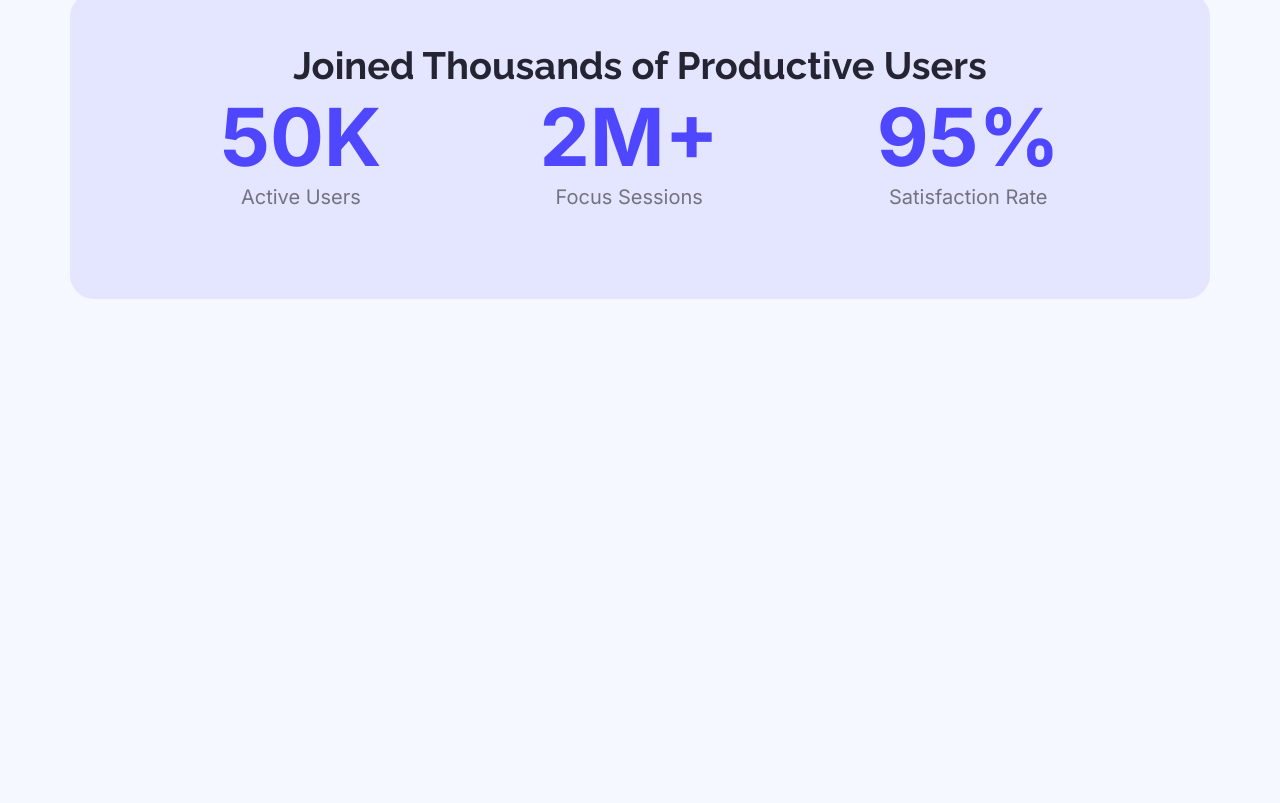
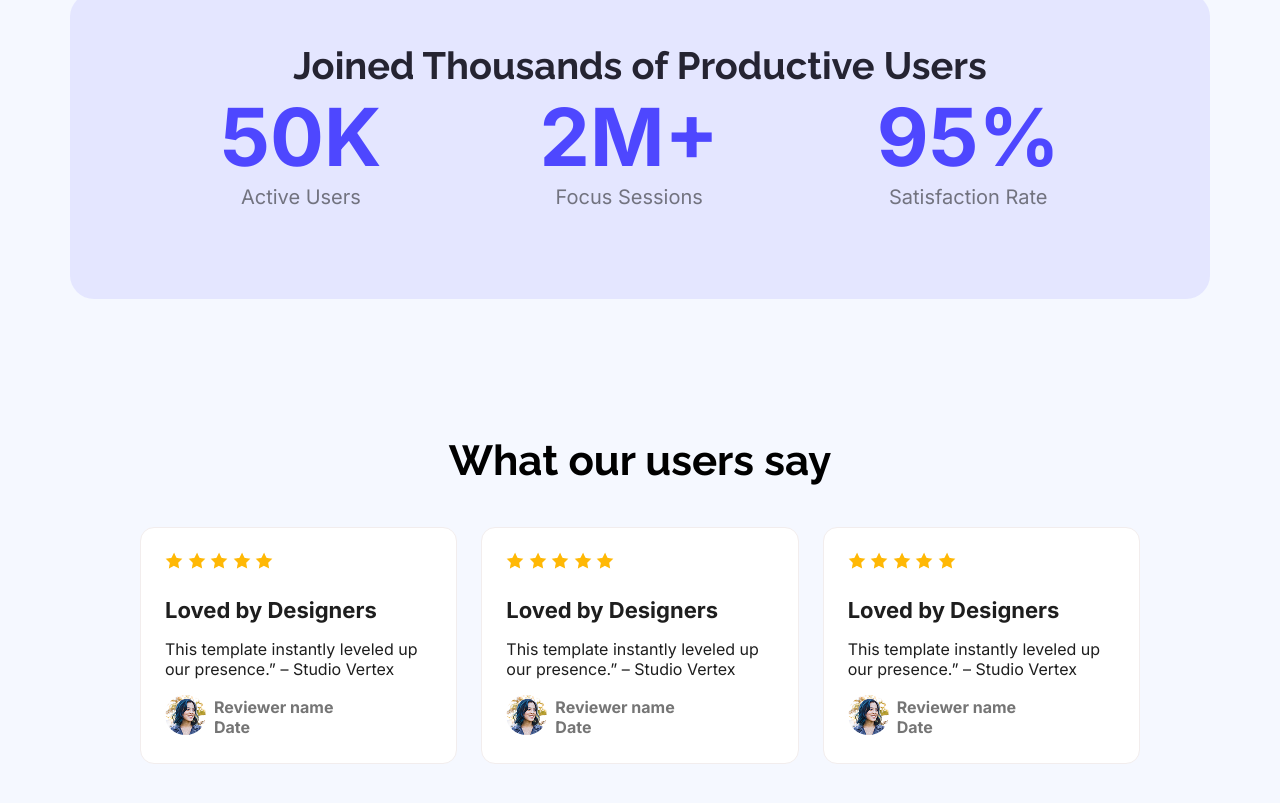
Before and after one commit to Jayantikadey/B12A1-web-flow, a plain HTML site: page index.html in a window 1280 px wide. Shown: the part 1269-2072 px from the top of the page. Before the commit the page ends 1568 px from the top, so only its background shows below. Drawn offline with Linux system fonts and the light colour scheme.

Commit message:
complete user review section

```diff
--- a/index.html
+++ b/index.html
@@ -60,6 +60,61 @@
       </div>
     </section>
 
+    <!-- user say part -->
+       <section class="review container">
+        <h3 class="review-heading raleway-normal">What our users say</h3>
+        <div class="user-container inter-normal">
+            <div class="user-review">
+                <img src="Assets/icon-star.png" alt="star" class="star">
+                <img src="Assets/icon-star.png" alt="star" class="star">
+                <img src="Assets/icon-star.png" alt="star" class="star">
+                <img src="Assets/icon-star.png" alt="star" class="star">
+                <img src="Assets/icon-star.png" alt="star" class="star">
+                <h4>Loved by Designers</h4>
+                <p>This template instantly leveled up our presence.” – Studio Vertex</p>
+                <section class="information">
+                    <div><img src="Assets/avatar.png" alt="profile"></div>
+                    <div class="information-name">
+                    <h5>Reviewer name</h5>
+                    <h5>Date</h5>
+                    </div>
+                </section>
+            </div>
+            <div class="user-review">
+                <img src="Assets/icon-star.png" alt="star" class="star">
+                <img src="Assets/icon-star.png" alt="star" class="star">
+                <img src="Assets/icon-star.png" alt="star" class="star">
+                <img src="Assets/icon-star.png" alt="star" class="star">
+                <img src="Assets/icon-star.png" alt="star" class="star">
+                <h4>Loved by Designers</h4>
+                <p>This template instantly leveled up our presence.” – Studio Vertex</p>
+                <section class="information">
+                    <div><img src="Assets/avatar.png" alt="profile"></div>
+                    <div class="information-name">
+                    <h5>Reviewer name</h5>
+                    <h5>Date</h5>
+                    </div>
+                </section>
+            </div>
+            <div class="user-review">
+                <img src="Assets/icon-star.png" alt="star" class="star">
+                <img src="Assets/icon-star.png" alt="star" class="star">
+                <img src="Assets/icon-star.png" alt="star" class="star">
+                <img src="Assets/icon-star.png" alt="star" class="star">
+                <img src="Assets/icon-star.png" alt="star" class="star">
+                <h4>Loved by Designers</h4>
+                <p>This template instantly leveled up our presence.” – Studio Vertex</p>
+                <section class="information">
+                    <div><img src="Assets/avatar.png" alt="profile"></div>
+                    <div class="information-name">
+                    <h5>Reviewer name</h5>
+                    <h5>Date</h5>
+                    </div>
+                </section>
+            </div>
+        </div>
+    </section>
+
    </main>
    <footer>
 
--- a/styles/style.css
+++ b/styles/style.css
@@ -30,6 +30,10 @@ body {
   background: linear-gradient(90deg, #4e47ff 0%);
   box-shadow: 0 5px 15px rgba(66, 158, 220, 0.25);
   transform: scale(1.05);
+}
+
+.container{
+    padding: 0px 140px;
 }
 
 /* header style */
@@ -173,3 +177,53 @@ font-weight: 900;
   padding: 0;
   margin: 0;
 }
+
+/* user say style */
+.review{
+    margin: 137px auto;
+    max-width: 1140px;
+    height: 342px;
+ }
+.review-heading{
+    font-size: 42px;
+    font-weight: 700;
+    text-align: center;
+}
+.user-container{
+    display: flex;
+    justify-content: space-between;
+    gap: 24px;
+}
+.user-review h4{
+    font-size: 22px;
+    font-weight: 700;
+    margin: 24px auto 8px;
+    color: #1E1E1E;
+}
+.user-review p{
+   color: #1E1E1E;
+   font-size: 16px;
+   font-weight: 400;
+
+}
+.user-review{
+    background-color: #ffff;
+    padding: 24px;
+    border-radius: 14px;
+    border: 1px solid rgba(242, 237, 237, 1);
+}
+.information{
+    display: flex;
+    align-items: center;
+}
+.information img{
+    border-radius: 50%;
+    margin-right: 8px;
+}
+.information-name h5{
+    font-size: 16px;
+    font-weight: 700;
+    margin: 0;
+    padding: 0;
+    color: #757575;
+}
```
